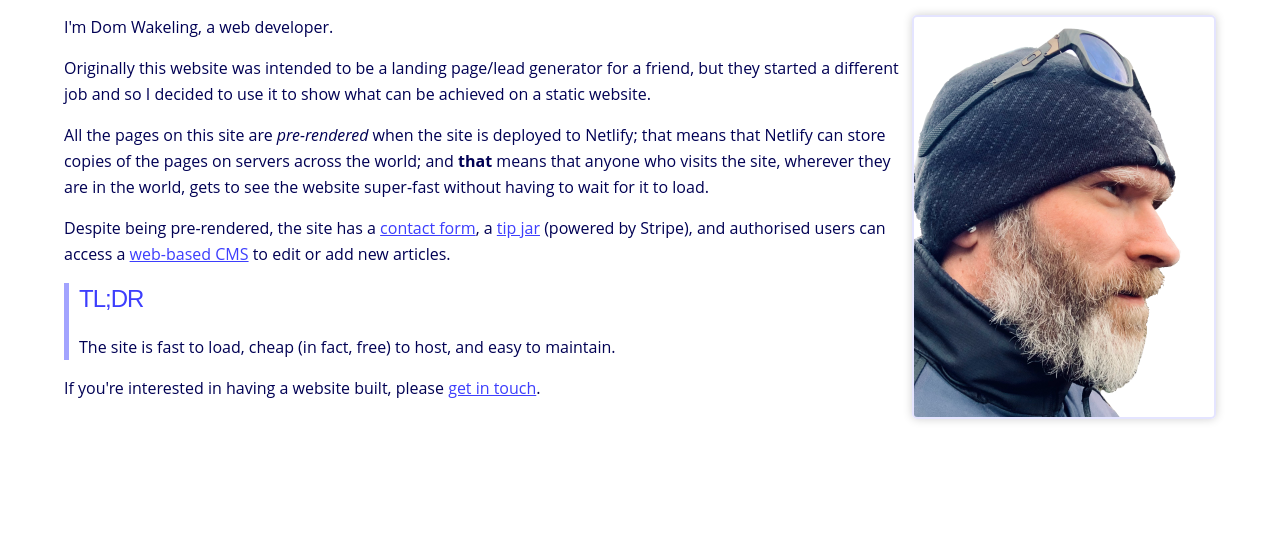
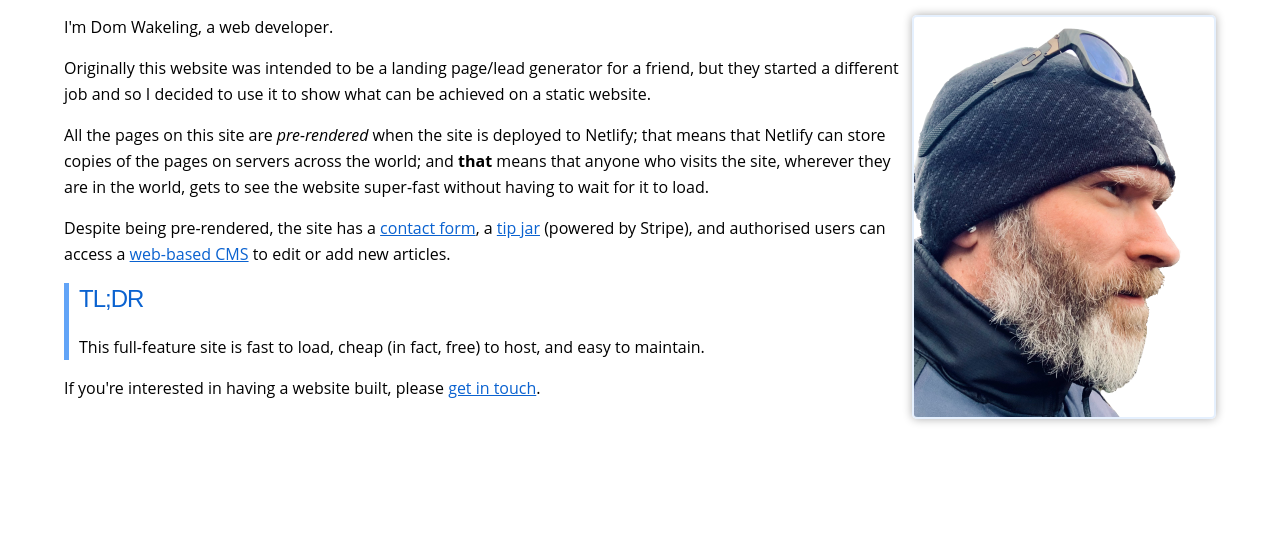
Before and after one commit to domwakeling/delegate, an Eleventy site: page src/about.njk in a window 1280 px wide. Shown: the part 170-720 px from the top of the page. Built offline with nearby package versions, Linux system fonts and the light colour scheme; Eleventy itself is replaced by a stand-in of ours; files that its build step writes are made by us from their sources; a web font is replaced by a local one; what js-beautify would draw is missing.

Commit message:
Updated copy and style

```diff
--- a/src/_includes/styles/_articles.scss
+++ b/src/_includes/styles/_articles.scss
@@ -42,8 +42,7 @@
 .article-date {
     display: inline-block;
     position: relative;
-    // border: 1px solid $color_c100;
-    background-color: $color_p300;
+    background-color: $color_p500;
     color: $color_p900;
     padding: 0.5rem 1.0rem;
     border-radius: 0.5rem;
--- a/src/_includes/styles/_color.scss
+++ b/src/_includes/styles/_color.scss
@@ -1,12 +1,14 @@
 // $color_primary: #6286f2;
-$color_primary: lighten(rgb(2, 3, 236), 15%);
-$color_complementary: darken(saturate(#FCDA3D, 25%), 5%);
+// $color_primary: lighten(rgb(2, 3, 236), 15%);
+$color_primary: #0A62D0;
+// $color_complementary: darken(saturate(#FCDA3D, 25%), 5%);
+$color_complementary: #F3D849;
 
 $color_p100: darken($color_primary, 45%);
 $color_p300: darken($color_primary, 15%);
 $color_p500: $color_primary;
-$color_p700: lighten($color_primary, 20%);
-$color_p900: lighten($color_primary, 33%);
+$color_p700: lighten($color_primary, 25%);
+$color_p900: lighten($color_primary, 52%);
 
 $color_c100: darken($color_complementary, 25%);
 $color_c300: darken($color_complementary, 15%);
@@ -56,6 +58,163 @@ $color_g900: desaturate($color_p900, 100%);
 .col-g700 { color: $color_g700 !important;}
 .col-g900 { color: $color_g900 !important;}
 
+.banner.col-p100 {
+    h1,
+    h2,
+    h3,
+    h4,
+    h5,
+    h6 {
+        color: $color_p100 !important;
+    }
+}.banner.col-p300 {
+    h1,
+    h2,
+    h3,
+    h4,
+    h5,
+    h6 {
+        color: $color_p300 !important;
+    }
+}.banner.col-p500 {
+    h1,
+    h2,
+    h3,
+    h4,
+    h5,
+    h6 {
+        color: $color_p500 !important;
+    }
+}.banner.col-p700 {
+    h1,
+    h2,
+    h3,
+    h4,
+    h5,
+    h6 {
+        color: $color_p700 !important;
+}
+}
+.banner.col-p900 {
+    h1,
+    h2,
+    h3,
+    h4,
+    h5,
+    h6 {
+        color: $color_p900 !important;
+    }
+}
+
+.banner.col-c100 {
+    h1,
+    h2,
+    h3,
+    h4,
+    h5,
+    h6 {
+        color: $color_c100 !important;
+    }
+}
+
+.banner.col-c300 {
+    h1,
+    h2,
+    h3,
+    h4,
+    h5,
+    h6 {
+        color: $color_c300 !important;
+    }
+}
+
+.banner.col-c500 {
+    h1,
+    h2,
+    h3,
+    h4,
+    h5,
+    h6 {
+        color: $color_c500 !important;
+    }
+}
+
+.banner.col-c700 {
+    h1,
+    h2,
+    h3,
+    h4,
+    h5,
+    h6 {
+        color: $color_c700 !important;
+    }
+}
+
+.banner.col-c900 {
+    h1,
+    h2,
+    h3,
+    h4,
+    h5,
+    h6 {
+        color: $color_c900 !important;
+    }
+}
+
+.banner.col-g100 {
+    h1,
+    h2,
+    h3,
+    h4,
+    h5,
+    h6 {
+        color: $color_g100 !important;
+    }
+}
+
+.banner.col-g300 {
+    h1,
+    h2,
+    h3,
+    h4,
+    h5,
+    h6 {
+        color: $color_g300 !important;
+    }
+}
+
+.banner.col-g500 {
+    h1,
+    h2,
+    h3,
+    h4,
+    h5,
+    h6 {
+        color: $color_g500 !important;
+    }
+}
+
+.banner.col-g700 {
+    h1,
+    h2,
+    h3,
+    h4,
+    h5,
+    h6 {
+        color: $color_g700 !important;
+    }
+}
+
+.banner.col-g900 {
+    h1,
+    h2,
+    h3,
+    h4,
+    h5,
+    h6 {
+        color: $color_g900 !important;
+    }
+}
 
 .color-test-swab {
     border-radius: 5px;
--- a/src/_includes/styles/_contact.scss
+++ b/src/_includes/styles/_contact.scss
@@ -17,7 +17,7 @@ form.contact-form {
             max-width: 240px;
             border-radius: 0.5rem;
             border: 1px solid $color_p500;
-            background-color: $color_c700;
+            background-color: $color_p900;
             padding: 0.5rem;
         }
 
--- a/src/about.njk
+++ b/src/about.njk
@@ -27,7 +27,8 @@ description: About Delegate
             <a href="/articles/2021-11-09-netlifycms">web-based CMS</a> to edit or add new articles.</p>
         <blockquote>
             <h2 class="as-h3">TL;DR</h2>
-            <p>The site is fast to load, cheap (in fact, free) to host, and easy to maintain.</p>
+            <p>This full-feature site is fast to load, cheap (in fact, free) to host, and easy to
+                maintain.</p>
         </blockquote>
         <p>If you're interested in having a website built, please <a href="/contacts/">get in
             touch</a>.</p>
--- a/src/admin/config.yml
+++ b/src/admin/config.yml
@@ -26,6 +26,7 @@ collections:
     slug: "{{year}}-{{month}}-{{day}}-{{slug}}" # Filename template, e.g., YYYY-MM-DD-title.md
     fields: # The fields for each document, usually in front matter
       - { label: "Title", name: "title", widget: "string" }
+      - { label: "Meta Description", name: "description", widget: "string" }
       - { label: "Publish Date", name: "date", widget: "datetime" }
       - { label: "Tags", name: "tags", widget: "list", default: ["article"] }
       - { label: "Layout", name: "layout", widget: "string", default: "layouts/article.njk" }
--- a/src/contact.njk
+++ b/src/contact.njk
@@ -9,8 +9,10 @@ description: Delegate contact page
 </div>
 
 <div class="row">
-    <p>If you're interested in having a website developed, please enter your contact details below.</p>
-    <p>This form is powered by <a href="https://docs.netlify.com/forms/setup/">Netlify forms</a>.</p>
+    <p>If you're interested in having a website developed, please use the form below to send your
+        contact details and a brief message.</p>
+    <p>This form is powered by <a href="https://docs.netlify.com/forms/setup/">Netlify forms</a>
+        &mdash; no need for a server.</p>
     <br />
     <form
         class="contact-form"
```
Also changed, not shown: src/index.njk (+17 -11 lines).
